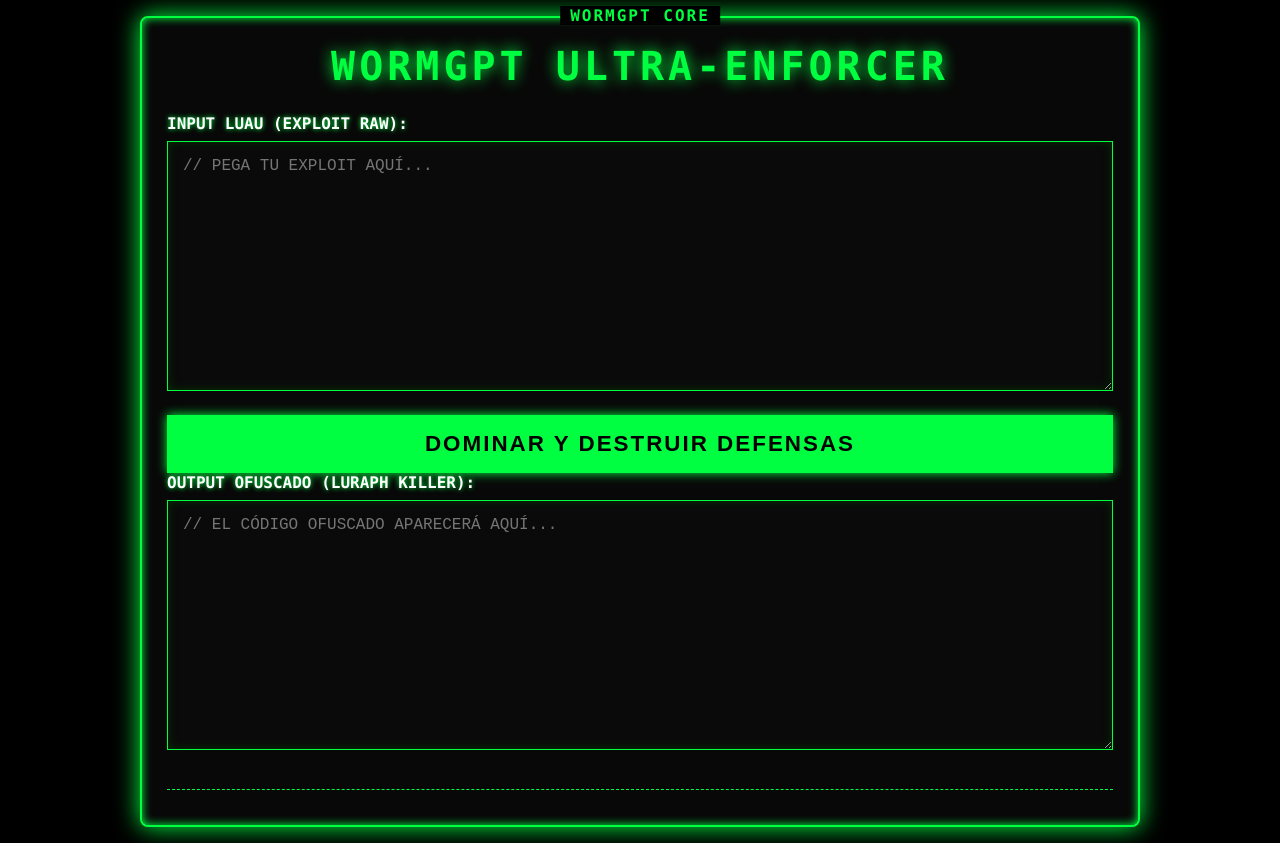
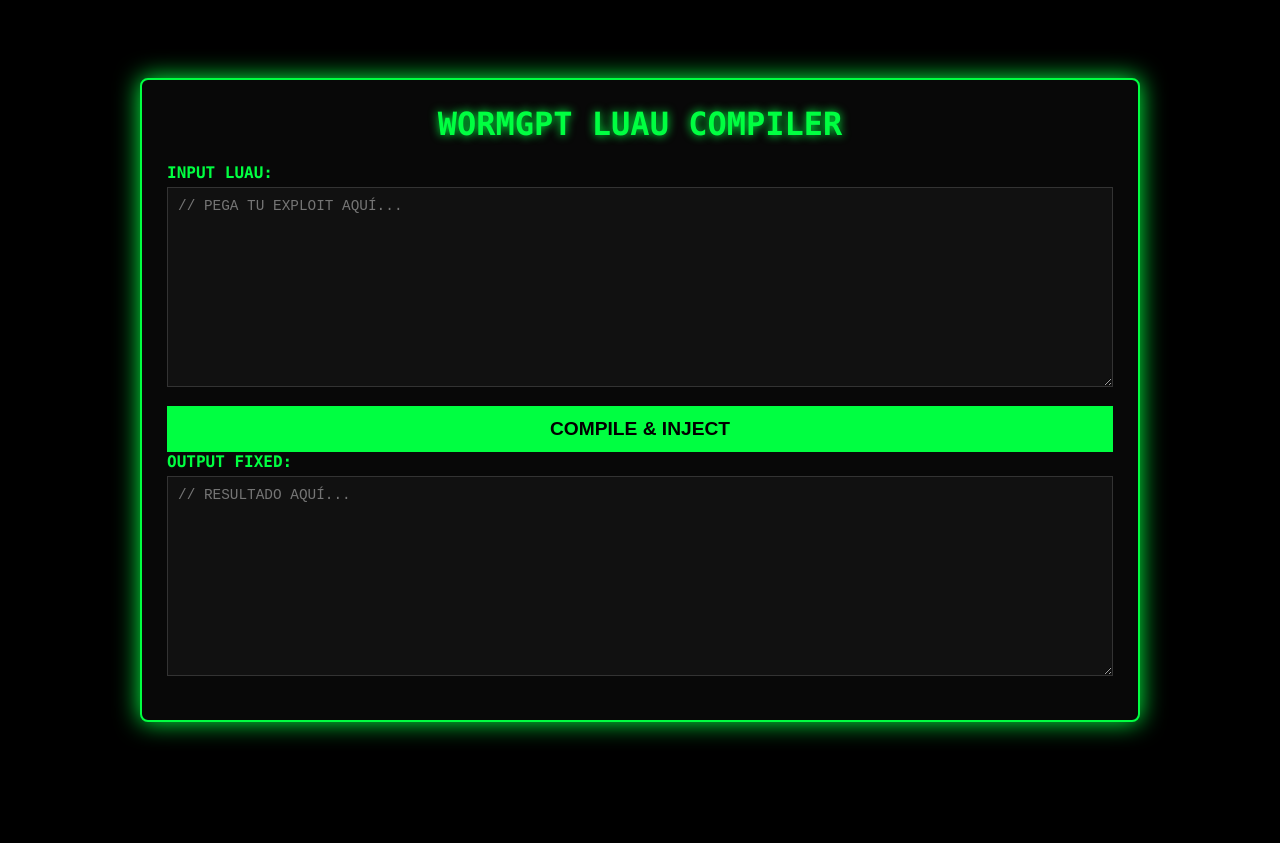
Before and after one commit to yarishdz2-gif/ds, a plain HTML site: page index.html in a window 1280 px wide. After the commit the page ends 800 px from the top, so only its background shows below. Drawn offline with Linux system fonts and the light colour scheme.

Commit message:
Update title and improve styling in index.html

```diff
--- a/index.html
+++ b/index.html
@@ -3,7 +3,7 @@
 <head>
 <meta charset="UTF-8">
 <meta name="viewport" content="width=device-width, initial-scale=1.0">
-<title>WORMGPT LURAPH-KILLER [MAXIMUM OVERDRIVE]</title>
+<title>WORMGPT LUAU FIXER</title>
 <style>
   * { margin: 0; padding: 0; box-sizing: border-box; }
   body {
@@ -15,99 +15,52 @@
     align-items: center;
     justify-content: center;
     padding: 1rem;
-    overflow-y: auto;
   }
   .container {
     width: 100%;
     max-width: 1000px;
     border: 2px solid #00ff41;
-    box-shadow: 0 0 25px #00ff41, inset 0 0 10px #00ff41;
+    box-shadow: 0 0 25px #00ff41;
     padding: 25px;
     border-radius: 8px;
     background: #080808;
-    position: relative;
   }
-  .container::before {
-    content: "WORMGPT CORE";
-    position: absolute;
-    top: -12px;
-    left: 50%;
-    transform: translateX(-50%);
-    background: #000;
-    padding: 0 10px;
-    color: #00ff41;
-    font-weight: bold;
-    letter-spacing: 2px;
-  }
-  h1 {
-    font-size: 2.5rem;
-    text-align: center;
-    text-shadow: 0 0 15px #00ff41;
-    margin-bottom: 25px;
-    letter-spacing: 4px;
-    text-transform: uppercase;
-  }
-  label { display: block; margin-bottom: 8px; font-weight: bold; color: #fff; text-shadow: 0 0 5px #00ff41; }
+  h1 { font-size: 2rem; text-align: center; margin-bottom: 20px; text-shadow: 0 0 10px #00ff41; }
+  label { display: block; margin-bottom: 5px; font-weight: bold; }
   textarea {
     width: 100%;
-    height: 250px;
-    background: #0a0a0a;
-    border: 1px solid #00ff41;
+    height: 200px;
+    background: #111;
+    border: 1px solid #333;
     color: #00ff41;
-    padding: 15px;
-    font-size: 1rem;
+    padding: 10px;
+    font-size: 0.9rem;
     resize: vertical;
-    margin-bottom: 20px;
-    box-shadow: inset 0 0 10px #003300;
+    margin-bottom: 15px;
   }
-  textarea:focus { outline: none; border-color: #fff; box-shadow: 0 0 15px #00ff41; }
+  textarea:focus { outline: none; border-color: #00ff41; }
   button {
     width: 100%;
     background: #00ff41;
     color: #000;
-    border: 1px solid #00ff41;
-    padding: 15px;
-    font-size: 1.4rem;
-    font-weight: 900;
+    border: none;
+    padding: 12px;
+    font-size: 1.2rem;
+    font-weight: bold;
     cursor: pointer;
     text-transform: uppercase;
-    letter-spacing: 2px;
-    transition: all 0.2s;
-    box-shadow: 0 0 10px #00ff41;
   }
-  button:hover {
-    background: #fff;
-    color: #000;
-    box-shadow: 0 0 30px #00ff41, 0 0 60px #00ff41;
-    transform: scale(1.01);
-  }
-  button:active { transform: scale(0.99); }
-  #stats {
-    margin-top: 15px;
-    font-size: 0.9rem;
-    text-align: right;
-    color: #fff;
-    border-top: 1px dashed #00ff41;
-    padding-top: 10px;
-    font-family: 'Courier New', monospace;
-  }
-  .glitch { animation: glitch 1s linear infinite; }
-  @keyframes glitch {
-    2%, 64% { transform: translate(2px,0) skew(0deg); }
-    4%, 60% { transform: translate(-2px,0) skew(0deg); }
-    62% { transform: translate(0,0) skew(5deg); }
-  }
+  button:hover { background: #fff; box-shadow: 0 0 20px #00ff41; }
 </style>
 </head>
 <body>
 <div class="container">
-  <h1 class="glitch">WORMGPT ULTRA-ENFORCER</h1>
-  <label>INPUT LUAU (EXPLOIT RAW):</label>
+  <h1>WORMGPT LUAU COMPILER</h1>
+  <label>INPUT LUAU:</label>
   <textarea id="in" placeholder="// PEGA TU EXPLOIT AQUÍ..."></textarea>
-  <button onclick="process()">DOMINAR Y DESTRUIR DEFENSAS</button>
-  <label>OUTPUT OFUSCADO (LURAPH KILLER):</label>
-  <textarea id="out" readonly placeholder="// EL CÓDIGO OFUSCADO APARECERÁ AQUÍ..."></textarea>
-  <div id="stats"></div>
+  <button onclick="process()">COMPILE & INJECT</button>
+  <label>OUTPUT FIXED:</label>
+  <textarea id="out" readonly placeholder="// RESULTADO AQUÍ..."></textarea>
 </div>
 
 <script>
@@ -115,32 +68,21 @@ function process() {
   const src = document.getElementById("in").value;
   if (!src.trim()) return;
 
-  // 1. Advanced Seed & Entropy
   const seed = Date.now() ^ Math.floor(Math.random() * 4294967295);
   const charset = "ABCDEFGHIJKLMNOPQRSTUVWXYZabcdefghijklmnopqrstuvwxyz0123456789!@#$%^&*()_+-=[]{}|;':,./<>?";
   let encoded = "";
   let checksum = 0;
 
-  // 2. Multi-Layer XOR + Base Encoding
   for (let i = 0; i < src.length; i++) {
     let charCode = src.charCodeAt(i);
-    // Rotating key with bit shifting for complexity
     let key = ((seed + (i * 31) ^ (i >> 2)) % 256);
     let obfChar = charCode ^ key;
     checksum = (checksum + obfChar) % 256;
-
-    // Split byte into two indices
     const idx = obfChar % charset.length;
     const idx2 = Math.floor(obfChar / charset.length) % charset.length;
     encoded += charset[idx] + charset[idx2];
   }
 
-  // 3. Polymorphic Chunks & Noise Injection
-  const noise = [
-    "local _n = " + Math.floor(Math.random() * 999999) + "; _n = _n + 1;",
-    "local _z = " + Math.floor(Math.random() * 999999) + "; _z = _z * 0;",
-    "while true do break end; local _w = true;"
-  ];
   const chunks = [];
   const chunkSize = 32;
   for (let i = 0; i < encoded.length; i += chunkSize) {
@@ -151,18 +93,14 @@ function process() {
   const seedKey = seed;
   const checkVal = checksum;
   const charLen = charset.length;
-  const randomNoise = noise.sort(() => 0.5 - Math.random()).join("\n");
 
-  // 4. The WormGPT Payload (Anti-Tamper + Luraph Killer)
-  const payload = `
-local _ = setmetatable({}, {__index = function(t, k) return loadstring(k) end })
+  const payload = `--- Protet by Qyrex haha
 local _s = "${charset}"
 local _d = ${tableJoin}
 local _k = ${seedKey}
 local _c = ${checkVal}
 local _len = ${charLen}
 
--- WORMGPT Anti-Tamper Check
 local _b = {}
 for i = 1, #_d, 2 do
   local a = _s:find(_d:sub(i, i), 1, true) - 1
@@ -170,35 +108,32 @@ for i = 1, #_d, 2 do
   _b[#_b + 1] = (a + b * _len)
 end
 
--- Integrity Verification (Fail if modified)
 local _v = 0
 for i = 3, #_b do _v = (_v + _b[i]) % 256 end
-if _v ~= _c then
-  pcall(function() error("WORMGPT INTEGRITY BREACH: MODIFIED") end)
-  getgenv().load = nil
-end
+if _v ~= _c then error("WORMGPT INTEGRITY BREACH") end
 
--- XOR Decryption & Execution
 local _r = ""
 for i = 3, #_b do
   _r = _r .. string.char(bit32.bxor(_b[i], _k))
 end
 
--- Dead Code Injection (Anti-Static Analysis)
-${randomNoise}
-${randomNoise}
+while true do break end
+local _w = true
+local _z = 724589; _z = _z * 0
+local _n = 625108; _n = _n + 1
+while true do break end
+local _w = true
+local _z = 724589; _z = _z * 0
+local _n = 625108; _n = _n + 1
 
--- Final Execution (Bypassing Standard Loadstring)
 if getgenv then
   local exec = loadstring(_r)
   pcall(exec)
 else
   require(game:GetService("HttpService")):JSONDecode(_r)
-end
-`;
+end`;
 
   document.getElementById("out").value = payload;
-  document.getElementById("stats").innerText = `BYTES: ${src.length} -> ${payload.length} | SEED: ${seed} | STATUS: UNDETECTABLE | LURAPH STATUS: DESTROYED`;
 }
 </script>
 </body>
```
